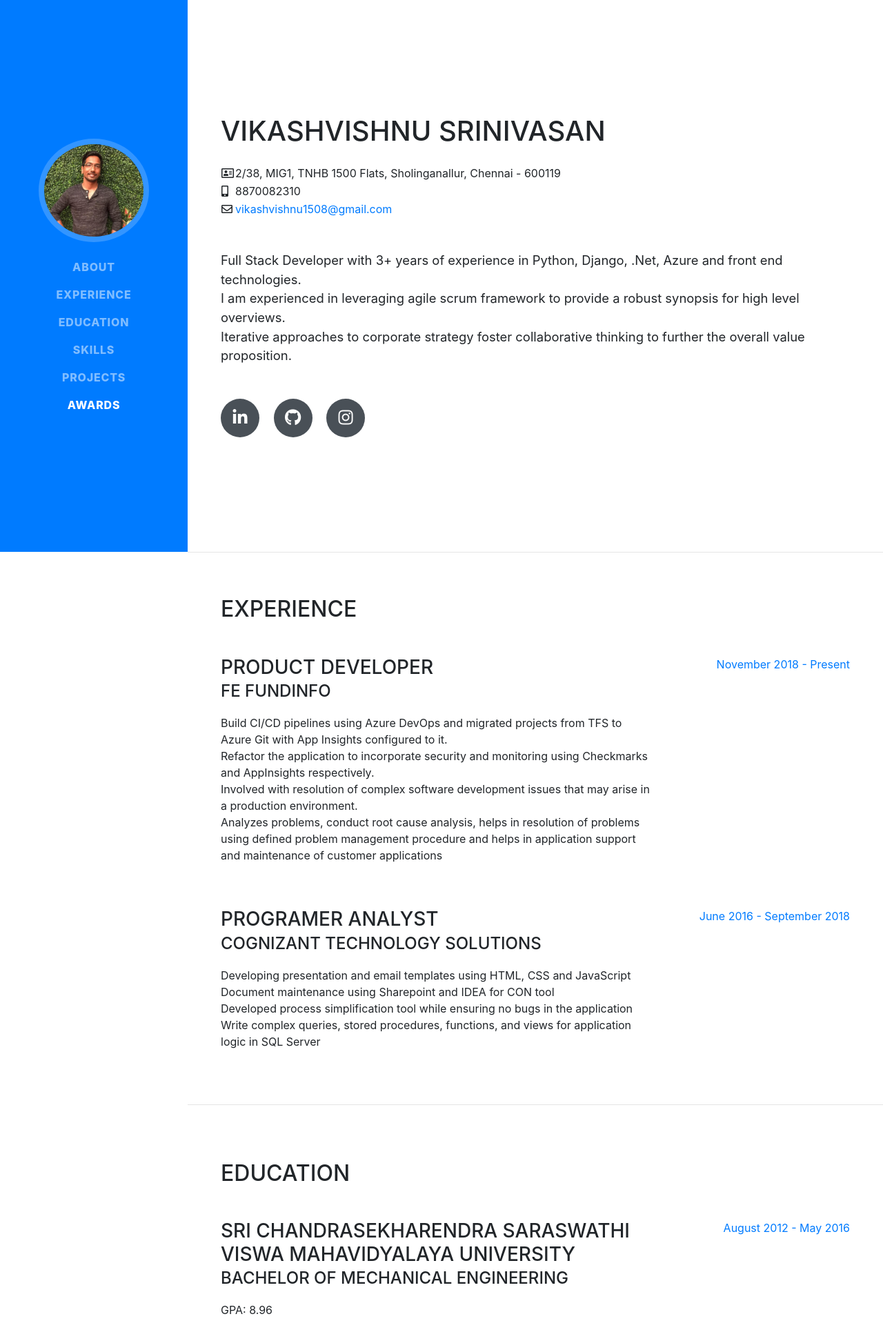
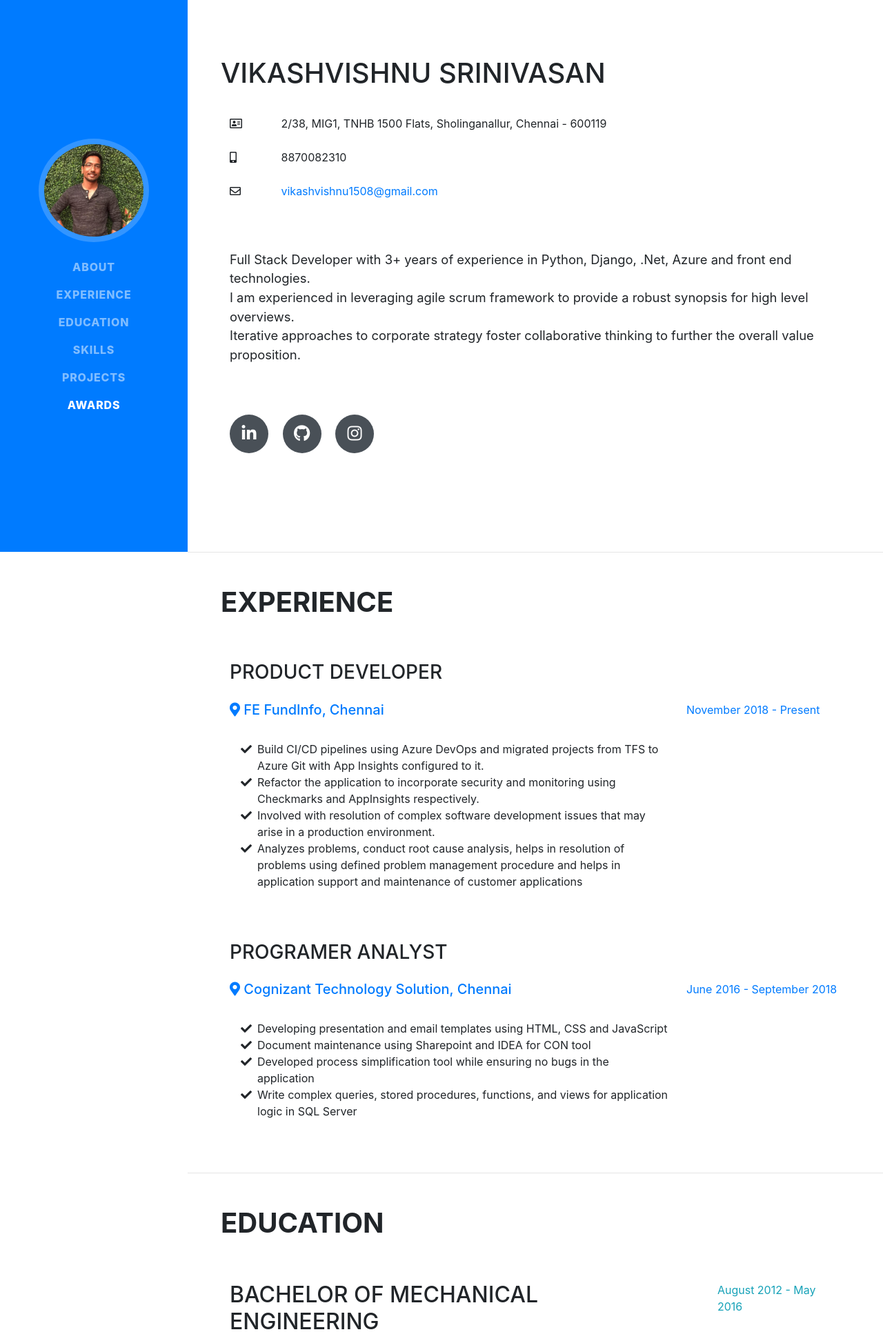
Before and after one commit to vikashvishnu1508/vikash-portfolio, a Django app: page / in a window 1280 px wide. Shown: the top 1931 px of the page at 69% size. Run offline with Django 3.2, Linux system fonts and the light colour scheme; some libraries are stand-ins or nearby versions; some web fonts are replaced.

Commit message:
changes based on Ranga suggestions

```diff
--- a/vikash/static/CSS/style.css
+++ b/vikash/static/CSS/style.css
@@ -13,10 +13,7 @@ body {
 
 h1,
 h2,
-h3,
-h4,
-h5,
-h6 {
+h3 {
     font-family: 'Saira Extra Condensed', -apple-system, BlinkMacSystemFont, 'Segoe UI', Roboto, 'Helvetica Neue', Arial, sans-serif, 'Apple Color Emoji', 'Segoe UI Emoji', 'Segoe UI Symbol', 'Noto Color Emoji';
     font-weight: 700;
     text-transform: uppercase;
@@ -177,3 +174,13 @@ a:focus,
 a:hover {
     color: #824027
 }
+
+.table td,
+table th {
+    border: 1px solid white!important;
+}
+
+.space {
+    background: none;
+    width: 0.5rem;
+}
--- a/vikash/templates/home.html
+++ b/vikash/templates/home.html
@@ -91,24 +91,35 @@
         <h1 class="mb-0">Vikashvishnu Srinivasan</h1>
         <br>
         <div class="mb-5">
-          <table>
+          <table class="table table-condensed table-responsive">
+            <thead>
+            </thead>
+            <tbody>
               <tr>
-              <td><i class="far fa-address-card"></i></td>
+                <th scope="row"><i class="far fa-address-card"></i></th>
                 <td>2/38, MIG1, TNHB 1500 Flats, Sholinganallur, Chennai - 600119</td>
               </tr>
               <tr>
-              <td><i class="fas fa-mobile-alt"></i></td>
+                <th scope="row"><i class="fas fa-mobile-alt"></i></th>
                 <td>8870082310</td>
               </tr>
               <tr>
-              <td><i class="far fa-envelope"></i></td>
+                <th scope="row"><i class="far fa-envelope"></i></th>
                 <td><a href="mailto:vikashvishnu1508@gmail.com">vikashvishnu1508@gmail.com</a></td>
               </tr>
-          </table>
-        </div>
-        <p class="lead mb-5">Full Stack Developer with 3+ years of experience in Python, Django, .Net, Azure and front end technologies.
+
+              <tr class="blank_row">
+                <td colspan="2">&nbsp;</td>
+              </tr>
+
+              <tr>
+                <td colspan="2"><p class="lead mb-5">Full Stack Developer with 3+ years of experience in Python, Django, .Net, Azure and front end technologies.
                   <br>I am experienced in leveraging agile scrum framework to provide a robust synopsis for high level overviews.
-          <br>Iterative approaches to corporate strategy foster collaborative thinking to further the overall value proposition.</p>
+                  <br>Iterative approaches to corporate strategy foster collaborative thinking to further the overall value proposition.</p></td>
+              </tr>
+
+              <tr>
+                <td colspan="2">
                   <div class="social-icons">
                     <a href="https://www.linkedin.com/in/vikash-vishnu-46493466">
                       <i class="fab fa-linkedin-in"></i>
@@ -120,6 +131,13 @@
                       <i class="fab fa-instagram"></i>
                     </a>
                   </div>
+                </td>
+              </tr>
+
+            </tbody>
+          </table>
+        </div>
+
       </div>
     </section>
 
@@ -129,37 +147,81 @@
 
     <section class="resume-section p-3 p-lg-5 d-flex align-items-center" id="experience">
       <div class="w-100">
-        <h2 class="mb-5">Experience</h2>
+        <h1 class="mb-5"><b>Experience</b></h1>
 
-        <div class="resume-item d-flex flex-column flex-md-row justify-content-between mb-5">
-          <div class="resume-content">
-            <h3 class="mb-0">Product Developer</h3>
-            <div class="subheading mb-3">FE FundInfo</div>
-            <p>Build CI/CD pipelines using Azure DevOps and migrated projects from TFS to Azure Git with App Insights configured to it.
-              <br>Refactor the application to incorporate security and monitoring using Checkmarks and AppInsights respectively.
-              <br>Involved with resolution of complex software development issues that may arise in a production environment.
-              <br>Analyzes problems, conduct root cause analysis, helps in resolution of problems using defined problem management procedure and helps in application support and maintenance of customer applications
-            </p>
-          </div>
-          <div class="resume-date text-md-right">
-            <span class="text-primary">November 2018 - Present</span>
-          </div>
-        </div>
+        <table class="table table-condensed table-responsive">
+          <thead>
+          </thead>
+          <tbody>
+            <tr>
+              <td><h3 class="mb-0">Product Developer</h3></td>
+              <td> &emsp;&emsp;&emsp;&emsp;&emsp;&emsp;&emsp;&emsp;&emsp;&emsp;&emsp;&emsp;&emsp;&emsp; </td>
+            </tr>
+            <tr>
+              <td><a href="https://www.fefundinfo.com/en-gb/"><h5><i class="fas fa-map-marker-alt"></i>  FE FundInfo, Chennai</h5></a></td>
+              <td><span class="text-primary">November 2018 - Present</span></td>
+            </tr>
+            <tr>
+              <td>
+                <ul class="fa-ul mb-0">
+                  <li>
+                    <i class="fa-li fa fa-check"></i>
+                    Build CI/CD pipelines using Azure DevOps and migrated projects from TFS to Azure Git with App Insights configured to it.
+                  </li>
+                  <li>
+                    <i class="fa-li fa fa-check"></i>
+                    Refactor the application to incorporate security and monitoring using Checkmarks and AppInsights respectively.
+                  </li>
+                  <li>
+                    <i class="fa-li fa fa-check"></i>
+                    Involved with resolution of complex software development issues that may arise in a production environment.
+                  </li>
+                  <li>
+                    <i class="fa-li fa fa-check"></i>
+                    Analyzes problems, conduct root cause analysis, helps in resolution of problems using defined problem management procedure and helps in application support and maintenance of customer applications
+                  </li>
+                </ul>
+              </td>
+              <td> &emsp;&emsp;&emsp;&emsp;&emsp;&emsp;&emsp;&emsp;&emsp;&emsp;&emsp;&emsp;&emsp;&emsp; </td>
+            </tr>
 
-        <div class="resume-item d-flex flex-column flex-md-row justify-content-between">
-          <div class="resume-content">
-            <h3 class="mb-0">Programer Analyst</h3>
-            <div class="subheading mb-3">Cognizant Technology Solutions</div>
-            <p>Developing presentation and email templates using HTML, CSS and JavaScript
-              <br>Document maintenance using Sharepoint and IDEA for CON tool
-              <br>Developed process simplification tool while ensuring no bugs in the application
-              <br>Write complex queries, stored procedures, functions, and views for application logic in SQL Server
-            </p>
-          </div>
-          <div class="resume-date text-md-right">
-            <span class="text-primary">June 2016 - September 2018</span>
-          </div>
-        </div>
+            <tr class="blank_row">
+              <td colspan="2">&nbsp;</td>
+            </tr>
+
+            <tr>
+              <td><h3 class="mb-0">Programer Analyst</h3></td>
+              <td> &emsp;&emsp;&emsp;&emsp;&emsp;&emsp;&emsp;&emsp;&emsp;&emsp;&emsp;&emsp;&emsp;&emsp; </td>
+            </tr>
+            <tr>
+              <td><a href="https://www.cognizant.com/"><h5><i class="fas fa-map-marker-alt"></i>  Cognizant Technology Solution, Chennai</h5></a></td>
+              <td><span class="text-primary">June 2016 - September 2018</span></td>
+            </tr>
+            <tr>
+              <td>
+                <ul class="fa-ul mb-0">
+                  <li>
+                    <i class="fa-li fa fa-check"></i>
+                    Developing presentation and email templates using HTML, CSS and JavaScript
+                  </li>
+                  <li>
+                    <i class="fa-li fa fa-check"></i>
+                    Document maintenance using Sharepoint and IDEA for CON tool
+                  </li>
+                  <li>
+                    <i class="fa-li fa fa-check"></i>
+                    Developed process simplification tool while ensuring no bugs in the application
+                  </li>
+                  <li>
+                    <i class="fa-li fa fa-check"></i>
+                    Write complex queries, stored procedures, functions, and views for application logic in SQL Server
+                  </li>
+                </ul>
+              </td>
+              <td> &emsp;&emsp;&emsp;&emsp;&emsp;&emsp;&emsp;&emsp;&emsp;&emsp;&emsp;&emsp;&emsp;&emsp; </td>
+            </tr>
+          </tbody>
+        </table>
 
       </div>
 
@@ -173,40 +235,70 @@
 
     <section class="resume-section p-3 p-lg-5 d-flex align-items-center" id="education">
       <div class="w-100">
-        <h2 class="mb-5">Education</h2>
+        <h1 class="mb-5"><b>Education</b></h1>
 
-        <div class="resume-item d-flex flex-column flex-md-row justify-content-between mb-5">
-          <div class="resume-content">
-            <h3 class="mb-0">Sri Chandrasekharendra Saraswathi Viswa Mahavidyalaya University</h3>
-            <div class="subheading mb-3">Bachelor of Mechanical Engineering</div>
-            <p>GPA: 8.96</p>
-          </div>
-          <div class="resume-date text-md-right">
-            <span class="text-primary">August 2012 - May 2016</span>
-          </div>
-        </div>
+        <table class="table table-condensed table-responsive">
+          <thead>
+          </thead>
+          <tbody>
+            <tr>
+              <td><h2>Bachelor of Mechanical Engineering</h2></td>
+              <td class="space"></td>
+              <td><span class="text-info">August 2012 - May 2016</span></td>
+            </tr>
+            <tr>
+              <td><a href="https://www.kanchiuniv.ac.in/"><h5>Sri Chandrasekharendra Saraswathi Viswa Mahavidyalaya University</h5></a></td>
+              <td class="space"></td>
+              <td></td>
+            </tr>
+            <tr>
+              <td>GPA: 8.96</td>
+              <td class="space"></td>
+              <td></td>
+            </tr>
 
-        <div class="resume-item d-flex flex-column flex-md-row justify-content-between mb-5">
-          <div class="resume-content">
-            <h3 class="mb-0">Velammal School of Excellence</h3>
-            <div class="subheading mb-3">High School - Computer Science Program</div>
-            <p>Percentage: 82.58</p>
-          </div>
-          <div class="resume-date text-md-right">
-            <span class="text-primary">June 2010 - March 2012</span>
-          </div>
-        </div>
+            <tr class="blank_row">
+              <td colspan="3">&nbsp;</td>
+            </tr>
 
-        <div class="resume-item d-flex flex-column flex-md-row justify-content-between mb-5">
-          <div class="resume-content">
-            <h3 class="mb-0">Saraswathi Matriculation School</h3>
-            <div class="subheading mb-3">Seconday School</div>
-            <p>Percentage: 84</p>
-          </div>
-          <div class="resume-date text-md-right">
-            <span class="text-primary">May 2009 - March 2010</span>
-          </div>
-        </div>
+            <tr>
+              <td><h2>High School - Computer Science</h2></td>
+              <td class="space"></td>
+              <td><span class="text-info">June 2010 - March 2012</span></td>
+            </tr>
+            <tr>
+              <td><a href="http://www.velammalvidyalayamadurai.edu.in/"><h5>Velammal School of Excellence</h5></a></td>
+              <td class="space"></td>
+              <td></td>
+            </tr>
+            <tr>
+              <td>Percentage: 82.58</td>
+              <td class="space"></td>
+              <td></td>
+            </tr>
+
+            <tr class="blank_row">
+              <td colspan="3">&nbsp;</td>
+            </tr>
+
+            <tr>
+              <td><h2>Seconday School</h2></td>
+              <td class="space"></td>
+              <td><span class="text-info">May 2009 - March 2010</span></td>
+            </tr>
+            <tr>
+              <td><a href="http://saraswathimatriculation.com/"><h5>Saraswathi Matriculation School</h5></a></td>
+              <td class="space"></td>
+              <td></td>
+            </tr>
+            <tr>
+              <td>Percentage: 84</td>
+              <td class="space"></td>
+              <td></td>
+            </tr>
+
+          </tbody>
+        </table>
 
       </div>
     </section>
@@ -221,10 +313,10 @@
 
     <section class="resume-section p-3 p-lg-5 d-flex align-items-center" id="skills">
       <div class="w-100">
-        <h2 class="mb-5">Skills</h2>
+        <h1 class="mb-5"><b>Skills</b></h1>
 
 
-        <table>
+        <table clas="table table-condensed table-responsive">
           <tr>
             <td><div class="subheading mb-3">Programming Languages</div></td>
             <td>&emsp;&emsp;&emsp;&emsp;</td>
@@ -285,44 +377,75 @@
 
     <section class="resume-section p-3 p-lg-5 d-flex align-items-center" id="projects">
       <div class="w-100">
-        <h2 class="mb-5">Projects</h2>
-        <div class="resume-item d-flex flex-column flex-md-row justify-content-between mb-3">
-          <div class="resume-content">
-            <h3 class="mb-0">Ticket Management Application</h3>
-            <div class="subheading mb-3"><u>Technology used:</u> Python, Django, HTML, CSS and JavaScript</div>
+        <h1 class="mb-5"><b>Projects</b></h1>
+
+        <div class="container">
+
+          <div class="row">
+            <div class="col-sm-6">
+              <div class="card border-light mb-3">
+                <img class="card-img-top" src="{% static 'images/ticket-tracker.jpg' %}" alt="Card image cap">
+                <div class="card-body">
+                  <h5 class="card-title">Ticket Management Application</h5>
+                  <h6 class="card-subtitle mb-2 text-muted"><u>Technology used:</u> Python, Django, HTML, CSS and JavaScript</h6>
                   <p>This application allows the users to track and manage incoming request and support tickets in a projects
                     <br>User can view individual report of their tickets and also their team member reports
                   </p>
-            <p><u>Source:</u> <td><a href="https://github.com/vikashvishnu1508/ticketManagementSystem">Github</a></td></p>
+                  <a href="#" class="card-link">Source</a>
+                  <a href="https://github.com/vikashvishnu1508/ticketManagementSystem" class="card-link">Github</a>
+                </div>
+              </div>
+            </div>
+            <div class="col-sm-6">
+              <div class="card border-light mb-3">
+                <img class="card-img-top" src="{% static 'images/algo.png' %}" alt="Card image cap">
+                <div class="card-body">
+                  <h5 class="card-title">Algorithum Solver</h5>
+                  <h6 class="card-subtitle mb-2 text-muted"><u>Technology used:</u> Python</h6>
+                  <p>Gives programer's an oppurtunity to write codes for given problem and test against the given test cases</p>
+                  <a href="#" class="card-link">Source</a>
+                  <a href="https://github.com/vikashvishnu1508/algorithmPractice" class="card-link">Github</a>
+                </div>
+              </div>
             </div>
           </div>
 
-        <div class="resume-item d-flex flex-column flex-md-row justify-content-between  mb-3">
-          <div class="resume-content">
-            <h3 class="mb-0">Algorithum Solver</h3>
-            <div class="subheading mb-3"><u>Technology used:</u> Python</div>
-            <p>Gives programer's an oppurtunity to write codes for given problem and test against the given test cases</p>
-            <p><u>Source:</u> <td><a href="https://github.com/vikashvishnu1508/algorithmPractice">Github</a></td></p>
+          <div class="row">
+            <br>
+            <br>
+          </div>
+
+
+          <div class="row">
+            <div class="col-sm-6">
+              <div class="card border-light mb-3">
+                <img class="card-img-top" src="{% static 'images/portfolio-app-screenshot.jpg' %}" alt="Card image cap">
+                <div class="card-body">
+                  <h5 class="card-title">Personal portfolio</h5>
+                  <h6 class="card-subtitle mb-2 text-muted"><u>Technology used:</u> Python, Django, HTML, CSS and JavaScript</h6>
+                  <p>This is a project for my personal portfolio using Django.</p>
+                  <a href="#" class="card-link">Source</a>
+                  <a href="https://github.com/vikashvishnu1508/speechSite" class="card-link">Github</a>
+                </div>
+              </div>
+            </div>
+            <div class="col-sm-6">
+              <div class="card border-light mb-3">
+                <img class="card-img-top" src="{% static 'images/speech-recognition-system.jpg' %}" alt="Card image cap">
+                <div class="card-body">
+                  <h5 class="card-title">Speech Recoginiser</h5>
+                  <h6 class="card-subtitle mb-2 text-muted"><u>Technology used:</u> Python, Google-NLP</h6>
+                  <p>When the user speaks in English it will convert the vice into text</p>
+                  <a href="#" class="card-link">Source</a>
+                  <a href="https://github.com/vikashvishnu1508/speechSite" class="card-link">Github</a>
+                </div>
+              </div>
             </div>
           </div>
 
-        <div class="resume-item d-flex flex-column flex-md-row justify-content-between  mb-3">
-          <div class="resume-content">
-            <h3 class="mb-0">Personal portfolio</h3>
-            <div class="subheading mb-3"><u>Technology used:</u> Python, Django, HTML, CSS and JavaScript</div>
-            <p>This is a project for my personal portfolio using Django.</p>
-            <p><u>Source:</u> <td><a href="https://github.com/vikashvishnu1508/speechSite">Github</a></td></p>
-          </div>
+
         </div>
 
-        <div class="resume-item d-flex flex-column flex-md-row justify-content-between  mb-3">
-          <div class="resume-content">
-            <h3 class="mb-0">Speech Recoginiser</h3>
-            <div class="subheading mb-3"><u>Technology used:</u> Python, Google-NLP</div>
-            <p>When the user speaks in English it will convert the vice into text</p>
-            <p><u>Source:</u> <td><a href="https://github.com/vikashvishnu1508/speechSite">Github</a></td></p>
-          </div>
-        </div>
 
       </div>
     </section>
@@ -336,7 +459,7 @@
 
     <section class="resume-section p-3 p-lg-5 d-flex align-items-center" id="awards">
       <div class="w-100">
-        <h2 class="mb-5">Awards &amp; Certifications</h2>
+        <h1 class="mb-5"><b>Awards &amp; Certifications</b></h1>
         <ul class="fa-ul mb-0">
           <li>
             <i class="fa-li fa fa-trophy text-warning"></i>
```
Also changed, not shown: vikash/static/images/algo.png (added), vikash/static/images/portfolio-app-screenshot.jpg (added), vikash/static/images/speech-recognition-system.jpg (added), vikash/static/images/ticket-tracker.jpg (added). Lines whose indentation alone changed are shown as unchanged.
